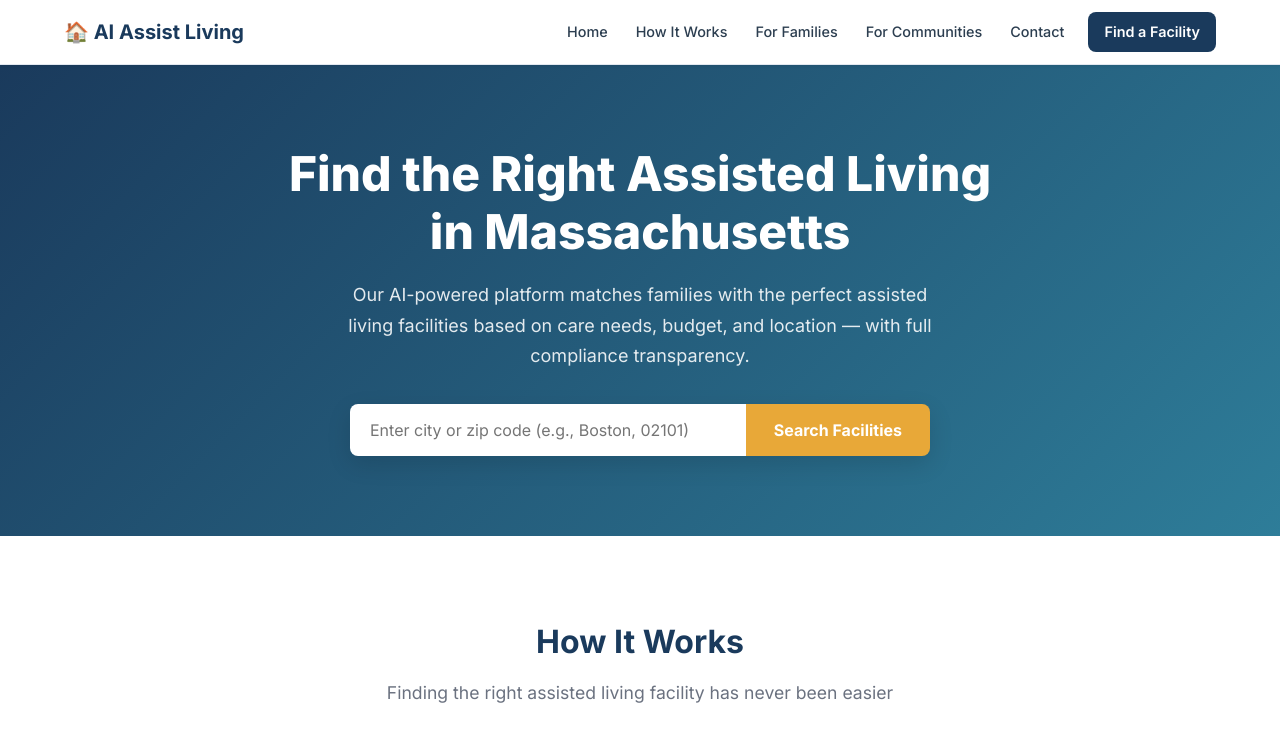
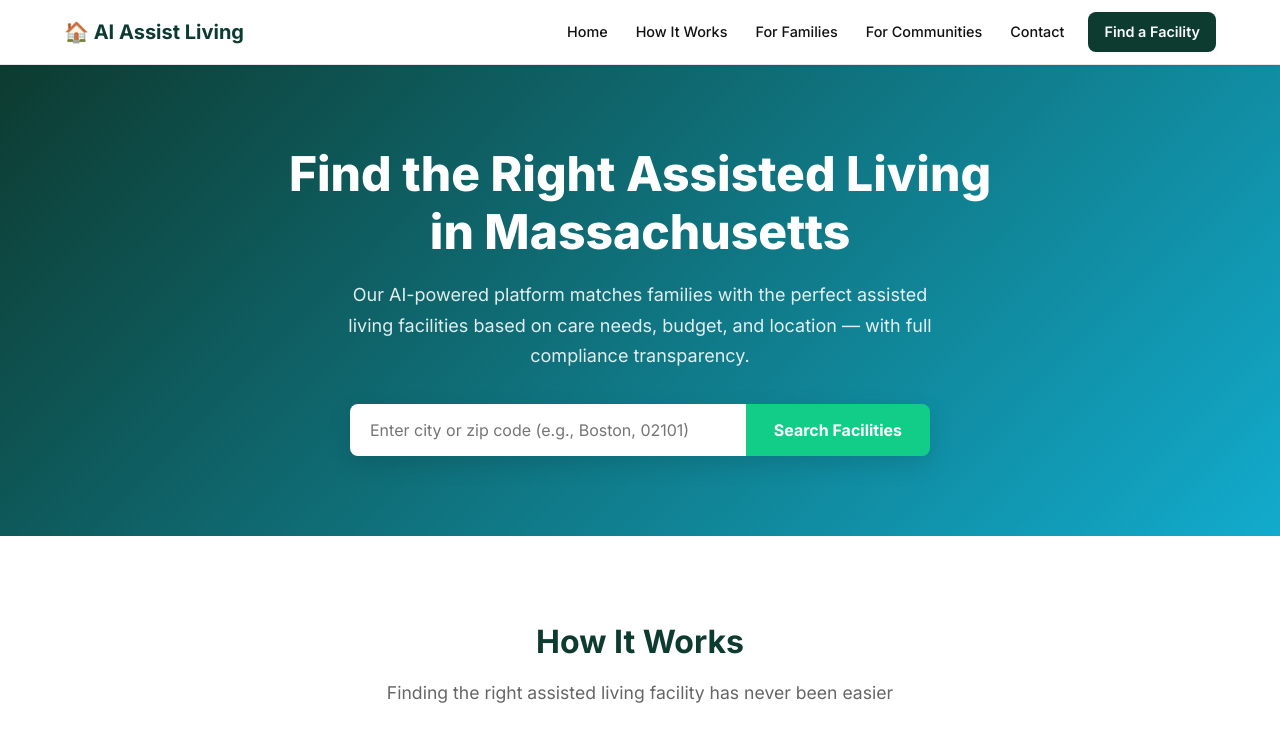
Before and after one commit to JoshFialkoff/cloudflarellm, a Next.js app: page / in a window 1280 px wide. Shown: the top 754 px of the page. Built offline with nearby package versions, Linux system fonts and the light colour scheme.

Commit message:
Align design tokens and colors to aiassistliving.com brand palette
Co-authored-by: JoshFialkoff <3923170+JoshFialkoff@users.noreply.github.com>

```diff
--- a/styles/Facility.module.css
+++ b/styles/Facility.module.css
@@ -141,7 +141,7 @@
 }
 
 .tourBtn:hover {
-  background: #d4922e;
+  background: #0fa86e;
 }
 
 .contactBtn {
@@ -253,7 +253,7 @@
 }
 
 .careTypeBadge {
-  background: #e8f4fd;
+  background: #e6faf3;
   color: var(--secondary);
   padding: 0.4rem 0.875rem;
   border-radius: 100px;
@@ -495,7 +495,7 @@
 .formInput:focus,
 .formTextarea:focus {
   border-color: var(--secondary);
-  box-shadow: 0 0 0 3px rgba(46,125,153,0.1);
+  box-shadow: 0 0 0 3px rgba(18,171,205,0.1);
 }
 
 .formTextarea {
--- a/styles/Home.module.css
+++ b/styles/Home.module.css
@@ -156,7 +156,7 @@
 }
 
 .searchBtn:hover {
-  background: #d4922e;
+  background: #0fa86e;
 }
 
 /* How It Works */
@@ -350,12 +350,12 @@
 }
 
 .ctaBtn:hover {
-  background: #d4922e;
+  background: #0fa86e;
 }
 
 /* Footer */
 .footer {
-  background: #0f2337;
+  background: #071e18;
   color: rgba(255,255,255,0.8);
   padding: 4rem 1.5rem 0;
 }
--- a/styles/Search.module.css
+++ b/styles/Search.module.css
@@ -42,7 +42,7 @@
 }
 
 .searchBarBtn:hover {
-  background: #d4922e;
+  background: #0fa86e;
 }
 
 .resultsCount {
@@ -201,7 +201,7 @@
 }
 
 .careTypeBadge {
-  background: #e8f4fd;
+  background: #e6faf3;
   color: var(--secondary);
   padding: 0.25rem 0.625rem;
   border-radius: 100px;
--- a/styles/globals.css
+++ b/styles/globals.css
@@ -1,23 +1,27 @@
 @import url('https://fonts.googleapis.com/css2?family=Inter:wght@300;400;500;600;700;800&display=swap');
 
 /*
- * Design tokens — keep these in sync with the main aiassistliving.com site:
+ * Design tokens — synced with the main aiassistliving.com site:
  * https://github.com/JoshFialkoff/aiassistliving.com
  *
- * When updating colors, typography, or spacing there, reflect the changes
- * in the variables below so both apps share a consistent brand identity.
+ * Primary brand palette (from aiassistliving.com index.html and logo gradient):
+ *   --accent   #12cd87  mint green  — CTA buttons, star ratings, highlights
+ *   --secondary #12abcd  brand cyan  — gradient partner, secondary actions, range sliders
+ *
+ * When aiassistliving.com is updated, reflect color/spacing changes here first,
+ * then cascade through the per-page CSS Modules in styles/.
  */
 :root {
-  --primary: #1a3a5c;
-  --secondary: #2e7d99;
-  --accent: #e8a838;
-  --success: #2d9e6b;
+  --primary: #0d3b30;
+  --secondary: #12abcd;
+  --accent: #12cd87;
+  --success: #12cd87;
   --warning: #f59e0b;
   --danger: #dc3545;
-  --bg: #f8f9fb;
-  --text: #2c3e50;
-  --text-light: #6b7280;
-  --border: #e2e8f0;
+  --bg: #fafafa;
+  --text: #111111;
+  --text-light: #666666;
+  --border: #e6e6e9;
   --white: #ffffff;
   --shadow-sm: 0 1px 3px rgba(0,0,0,0.08);
   --shadow-md: 0 4px 12px rgba(0,0,0,0.1);
```
Also changed, not shown: 1 other file (tests, documents, lock files or other folders).
